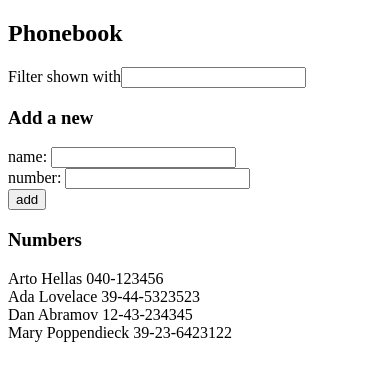
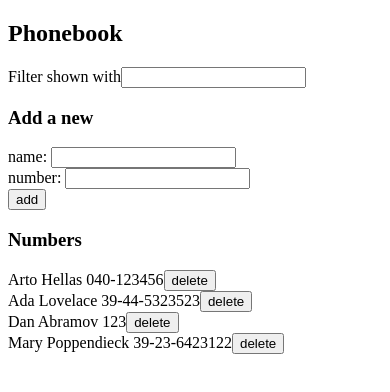
Before and after one commit to TamasSallai/fullstackopen2022-part2, a React (Create React App) app in the folder phonebook/: page / in a window 390 px wide. Shown: the top 392 px of the page. Built offline with nearby package versions, Linux system fonts and the light colour scheme; data requests are answered from the project's data file.

Commit message:
Added crud functionality to phonebook

```diff
--- a/phonebook/db.json
+++ b/phonebook/db.json
@@ -12,7 +12,7 @@
     },
     {
       "name": "Dan Abramov",
-      "number": "12-43-234345",
+      "number": "123",
       "id": 3
     },
     {
--- a/phonebook/src/App.js
+++ b/phonebook/src/App.js
@@ -1,4 +1,4 @@
-import axios from 'axios'
+import personService from './services/person'
 import { useEffect, useState } from 'react'
 import Filter from './Filter'
 import PersonForm from './PersonForm'
@@ -11,23 +11,11 @@ const App = () => {
   const [filter, setFilter] = useState('')
 
   useEffect(() => {
-    axios
-      .get('http://127.0.0.1:3001/persons')
-      .then((response) => setPersons(response.data))
+    personService.getAll().then((data) => setPersons(data))
   }, [])
 
   const handleSubmit = (e) => {
     e.preventDefault()
-
-    const personExists = persons.find(
-      (person) => person.name.toLowerCase() === name.toLowerCase()
-    )
-
-    if (personExists) {
-      alert(`${name} is already added to the phonebook.`)
-      return
-    }
-
     if (!name) {
       alert(`Name is not valid`)
       return
@@ -38,7 +26,43 @@ const App = () => {
       return
     }
 
-    setPersons([...persons, { name: name, number: number }])
+    const personExists = persons.find(
+      (person) => person.name.toLowerCase() === name.toLowerCase()
+    )
+    if (personExists) {
+      if (
+        window.confirm(
+          `${personExists.name} is already added to the phonebook, replace the old number with a new one?`
+        )
+      ) {
+        const modifiedPerson = { ...personExists, number: number }
+        personService
+          .modify(personExists.id, modifiedPerson)
+          .then((returnedPerson) =>
+            setPersons(
+              persons.map((person) =>
+                person.id !== returnedPerson.id ? person : modifiedPerson
+              )
+            )
+          )
+      }
+
+      return
+    }
+
+    const newPerson = { name: name, number: number }
+    personService.create(newPerson).then((person) => {
+      setPersons(persons.concat(person))
+    })
+  }
+
+  const handleDelete = (id) => {
+    const currentPerson = persons.find((person) => person.id === parseInt(id))
+    if (window.confirm(`Delete ${currentPerson.name} ?`)) {
+      personService
+        .remove(id)
+        .then(setPersons(persons.filter((person) => person.id !== id)))
+    }
   }
 
   return (
@@ -54,7 +78,11 @@ const App = () => {
       />
 
       <h3>Numbers</h3>
-      <PersonList persons={persons} filter={filter} />
+      <PersonList
+        persons={persons}
+        filter={filter}
+        handleDelete={handleDelete}
+      />
     </div>
   )
 }
--- /dev/null
+++ b/phonebook/src/Person.js
@@ -0,0 +1,12 @@
+import React from 'react'
+
+const Person = ({ person, handleDelete }) => {
+  return (
+    <div>
+      {person.name} {person.number}
+      <button onClick={handleDelete}>delete</button>
+    </div>
+  )
+}
+
+export default Person
--- a/phonebook/src/PersonList.js
+++ b/phonebook/src/PersonList.js
@@ -1,6 +1,7 @@
 import React from 'react'
+import Person from './Person'
 
-const PersonList = ({ persons, filter }) => {
+const PersonList = ({ persons, filter, handleDelete }) => {
   return (
     <div>
       {persons
@@ -8,9 +9,11 @@ const PersonList = ({ persons, filter }) => {
           person.name.toLocaleLowerCase().includes(filter.toLocaleLowerCase())
         )
         .map((person) => (
-          <div key={person.name}>
-            {person.name} {person.number}
-          </div>
+          <Person
+            key={person.name}
+            person={person}
+            handleDelete={() => handleDelete(person.id)}
+          />
         ))}
     </div>
   )
--- /dev/null
+++ b/phonebook/src/services/person.js
@@ -0,0 +1,31 @@
+import axios from 'axios'
+
+const getAll = () => {
+  const response = axios.get('http://127.0.0.1:3001/persons')
+  return response.then((response) => response.data)
+}
+
+const create = (newObject) => {
+  const response = axios.post('http://127.0.0.1:3001/persons', newObject)
+  return response.then((response) => response.data)
+}
+
+const modify = (id, modifiedObject) => {
+  const response = axios.put(
+    `http://127.0.0.1:3001/persons/${id}`,
+    modifiedObject
+  )
+  return response.then((response) => response.data)
+}
+
+const remove = (id) => {
+  const response = axios.delete(`http://127.0.0.1:3001/persons/${id}`)
+  return response.then((response) => response)
+}
+
+export default {
+  getAll,
+  modify,
+  create,
+  remove,
+}
```
